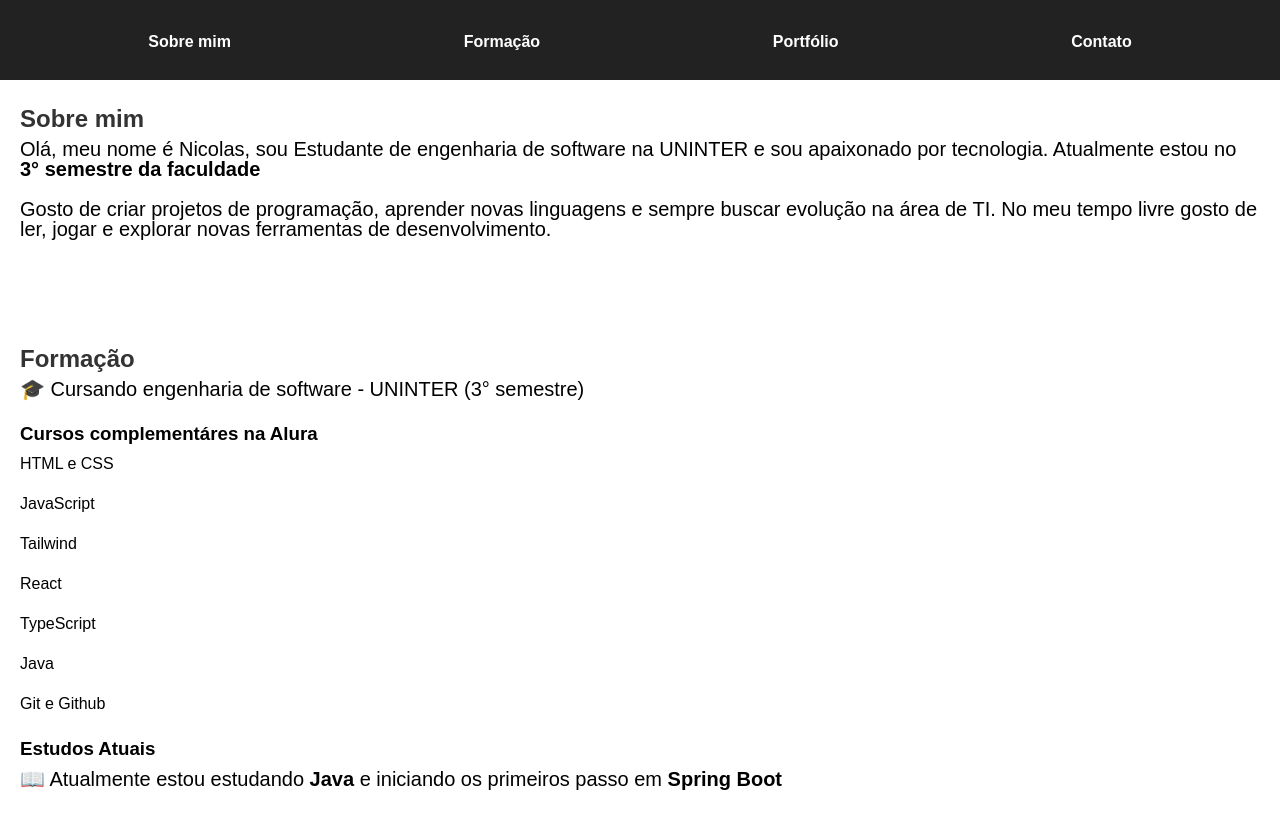
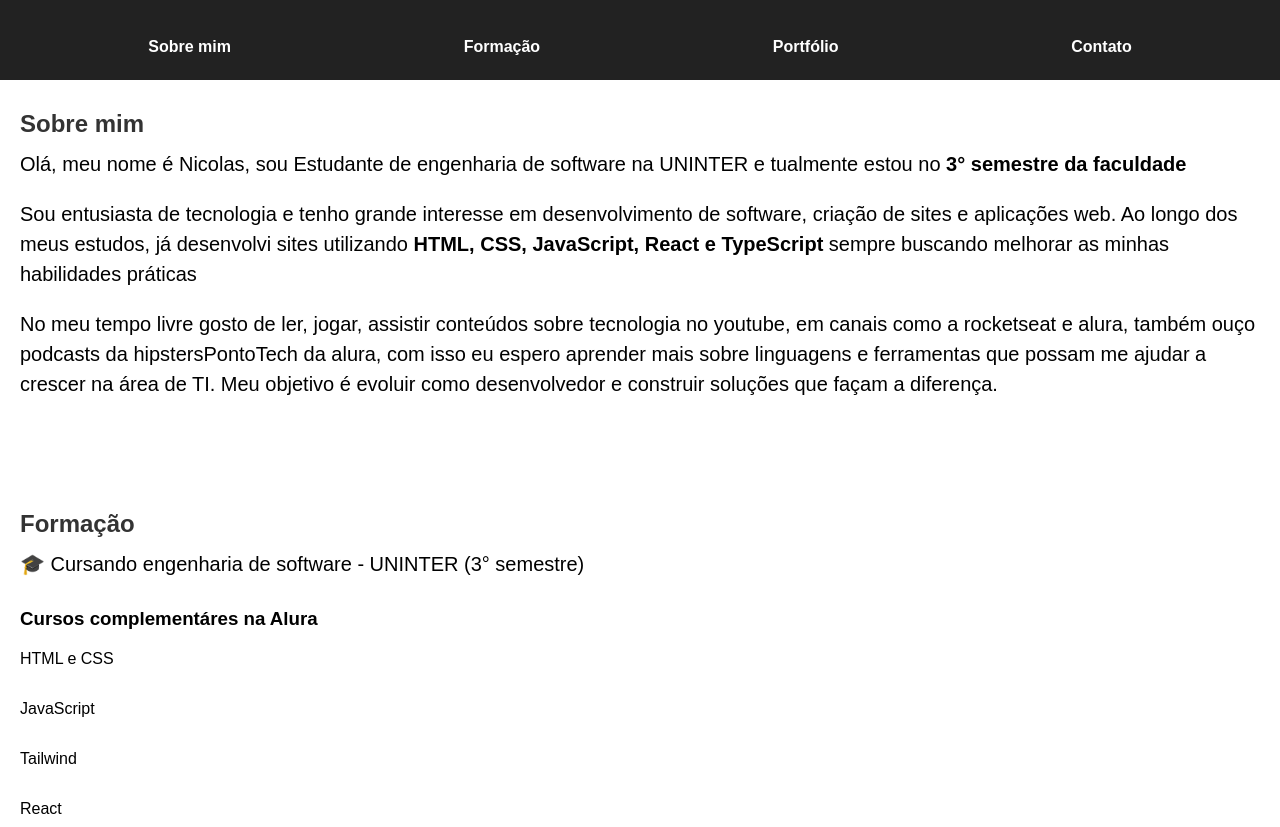
Before and after one commit to Nicolas7720/Portfolio-Pessoal, a plain HTML site: page index.html in a window 1280 px wide. Shown: the top 827 px of the page. Drawn offline with Linux system fonts and the light colour scheme.

Commit message:
Melhorias

```diff
--- a/index.html
+++ b/index.html
@@ -23,13 +23,22 @@
         <h1>Sobre mim</h1>
         <p>
           Olá, meu nome é Nicolas, sou Estudante de engenharia de software na
-          UNINTER e sou apaixonado por tecnologia. Atualmente estou no
-          <strong>3° semestre da faculdade</strong>
+          UNINTER e tualmente estou no <strong>3° semestre da faculdade</strong>
         </p>
         <p>
-          Gosto de criar projetos de programação, aprender novas linguagens e
-          sempre buscar evolução na área de TI. No meu tempo livre gosto de ler,
-          jogar e explorar novas ferramentas de desenvolvimento.
+          Sou entusiasta de tecnologia e tenho grande interesse em
+          desenvolvimento de software, criação de sites e aplicações web. Ao
+          longo dos meus estudos, já desenvolvi sites utilizando
+          <strong>HTML, CSS, JavaScript, React e TypeScript</strong> sempre
+          buscando melhorar as minhas habilidades práticas
+        </p>
+        <p>
+          No meu tempo livre gosto de ler, jogar, assistir conteúdos sobre
+          tecnologia no youtube, em canais como a rocketseat e alura, também
+          ouço podcasts da hipstersPontoTech da alura, com isso eu espero
+          aprender mais sobre linguagens e ferramentas que possam me ajudar a
+          crescer na área de TI. Meu objetivo é evoluir como desenvolvedor e
+          construir soluções que façam a diferença.
         </p>
       </section>
       <section id="formacao">
--- a/style/style.css
+++ b/style/style.css
@@ -8,7 +8,7 @@ body {
   width: 100%;
   height: 100dvh;
   scroll-behavior: smooth;
-  line-height: 20px;
+  line-height: 30px;
 }
 header {
   height: 10%;
```
